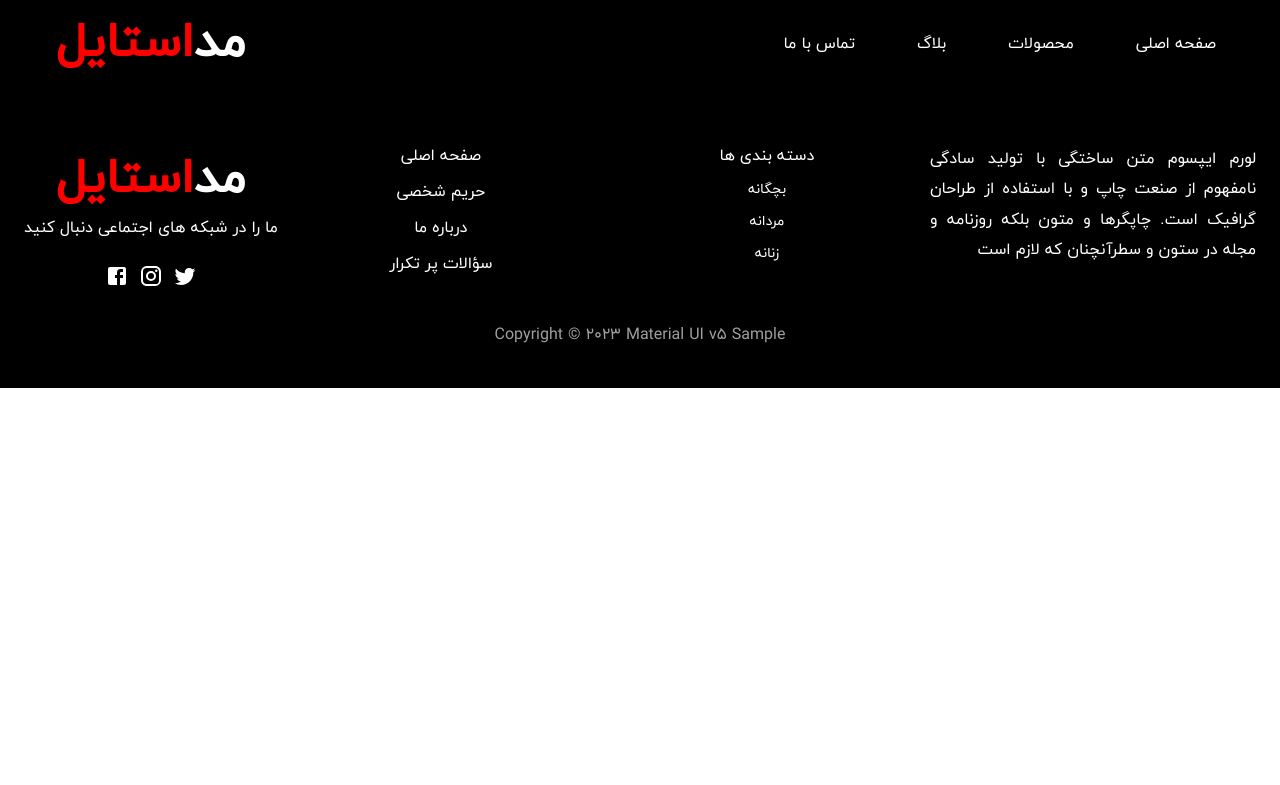
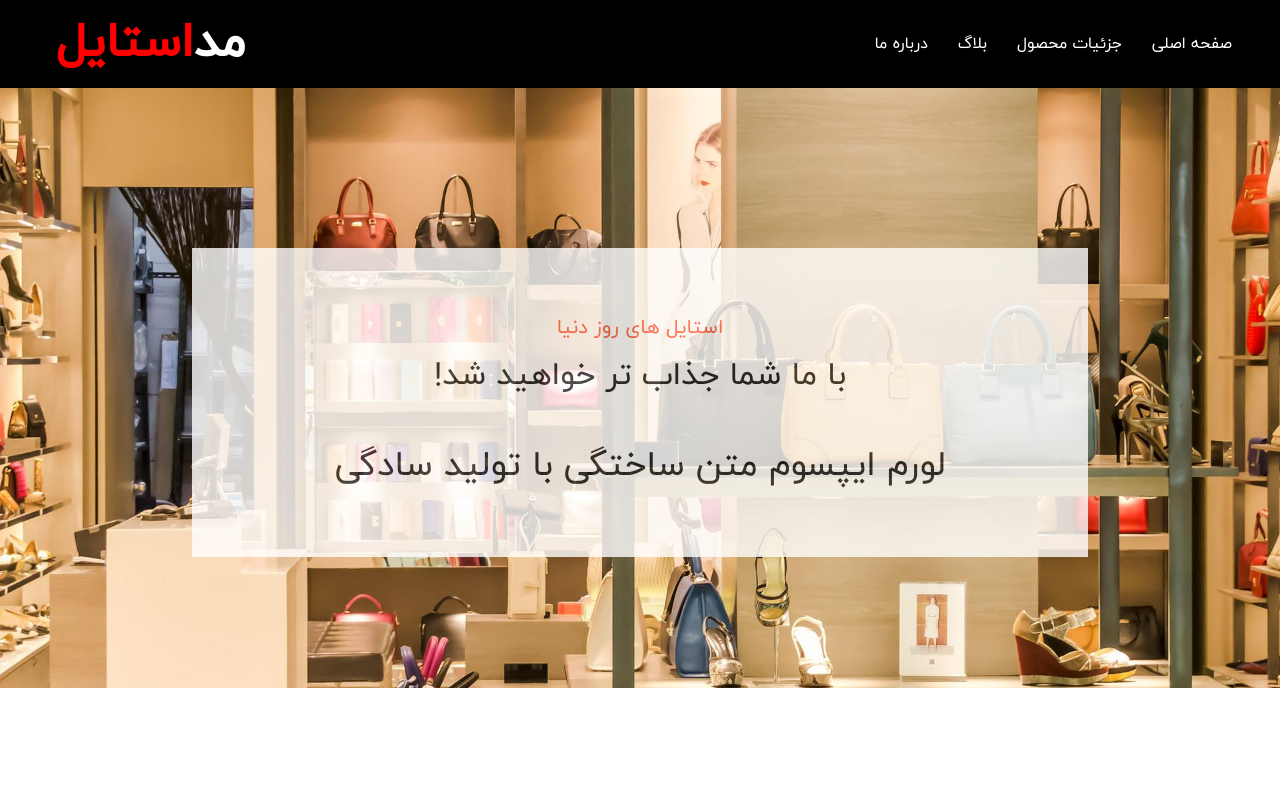
Before and after one commit to FMghaccount/FMghaccount.github.io, a React (Create React App) app: page / in a window 1280 px wide. Shown: the top 785 px of the page. Built offline with nearby package versions, Linux system fonts and the light colour scheme.

Commit message:
fix routing and favicon

```diff
--- a/package.json
+++ b/package.json
@@ -9,6 +9,7 @@
     "@mui/material": "^5.8.3",
     "react": "^18.1.0",
     "react-dom": "^18.1.0",
+    "react-router": "^6.3.0",
     "react-router-dom": "^6.3.0",
     "react-scripts": "5.0.1",
     "web-vitals": "^2.1.4"
--- a/public/index.html
+++ b/public/index.html
@@ -10,9 +10,9 @@
     href="https://fonts.googleapis.com/css?family=Roboto:300,400,500,700&display=swap"
   />   -->
     <title>Material UI Sample</title>
-    <link rel="apple-touch-icon" sizes="180x180" href="../src/static/img/apple-touch-icon.png" />
-    <link rel="icon" type="image/png" sizes="32x32" href="../src/static/img/favicon-32x32.png" />
-    <link rel="icon" type="image/png" sizes="16x16" href="../src/static/img/favicon-16x16.png" />
+    <link rel="apple-touch-icon" sizes="180x180" href="../src/static/apple-touch-icon.png" />
+    <link rel="icon" type="image/png" sizes="32x32" href="../src/static/favicon-32x32.png" />
+    <link rel="icon" type="image/png" sizes="16x16" href="../src/static/favicon-16x16.png" />
   </head>
 
   <body>
--- a/src/App.js
+++ b/src/App.js
@@ -16,12 +16,12 @@ function App() {
       <BrowserRouter>
         <RootLayout>
           <Routes>
-            <Route path='/' element={<Navigate replace to='/' />} />
             <Route path="/" element={<Home />} />
-            <Route path="/details" element={<Details />}>
+            <Route path="details" element={<Details />}>
               <Route index element={<Details />} />
               <Route path=":id" element={<Details />} />
             </Route>
+            <Route path='*' element={<Navigate replace to='/' />} />
           </Routes>
         </RootLayout>
       </BrowserRouter>
--- a/src/components/navbar/Navbar.js
+++ b/src/components/navbar/Navbar.js
@@ -18,6 +18,7 @@ import {
   Menu as MenuIcon,
   // Twitter,
 } from "@mui/icons-material";
+import { Link } from "react-router-dom";
 
 const Navbar = () => {
   const StyledToolbar = styled(Toolbar)({
@@ -39,9 +40,9 @@ const Navbar = () => {
   });
   const MenuItems = [
     { Name: "صفحه اصلی", Link: "/" },
-    { Name: "محصولات", Link: "#" },
-    { Name: "بلاگ", Link: "#" },
-    { Name: "تماس با ما", Link: "#" },
+    { Name: "جزئیات محصول", Link: "/details" },
+    { Name: "بلاگ", Link: "/" },
+    { Name: "درباره ما", Link: "/" },
   ];
   const StyledMenu = styled((props) => (
     <Menu
@@ -98,15 +99,14 @@ const Navbar = () => {
           <SearchBox>
             <MenuBox sx={{ display: { xs: 'none', md: "flex" } }}>
               {MenuItems.slice(0).reverse().map((item) => (
-                <MenuItem
-                  href={item.Link}
+                <Typography
                   sx={{
                     cursor: "pointer",
                     fontSize: "1rem",
                   }}
                 >
-                  {item.Name}
-                </MenuItem>
+                  <Link style={{ textDecoration: 'none', color: '#fff' }} to={item.Link}>{item.Name}</Link>
+                </Typography>
               ))}
             </MenuBox>
             {/* <InputBase placeholder="Search ..." sx={{ color: "white" }} /> */}
@@ -143,7 +143,7 @@ const Navbar = () => {
                   textAlign: "center",
                 }}
               >
-                {item.Name}
+                <Link style={{ textDecoration: 'none', color: '#000' }} to={item.Link}>{item.Name}</Link>
               </MenuItem>
             ))}
           </Box>
```
Also changed, not shown: 1 other file (tests, documents, lock files or other folders).
